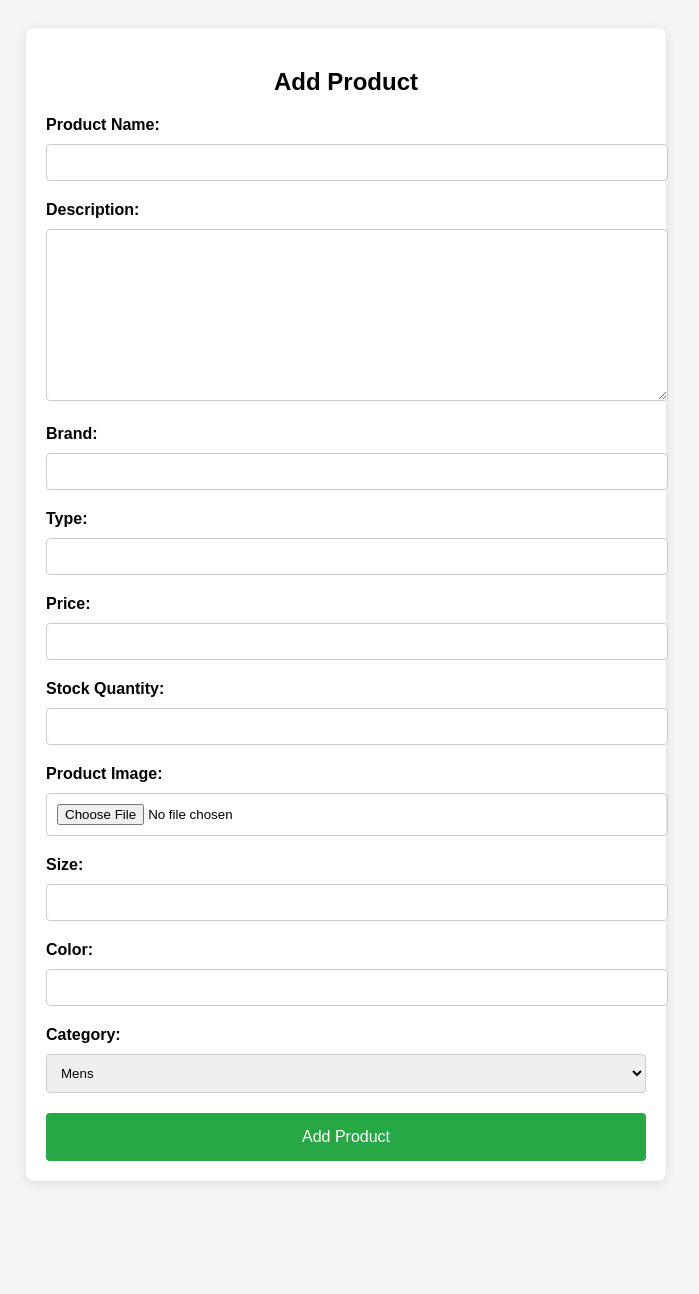
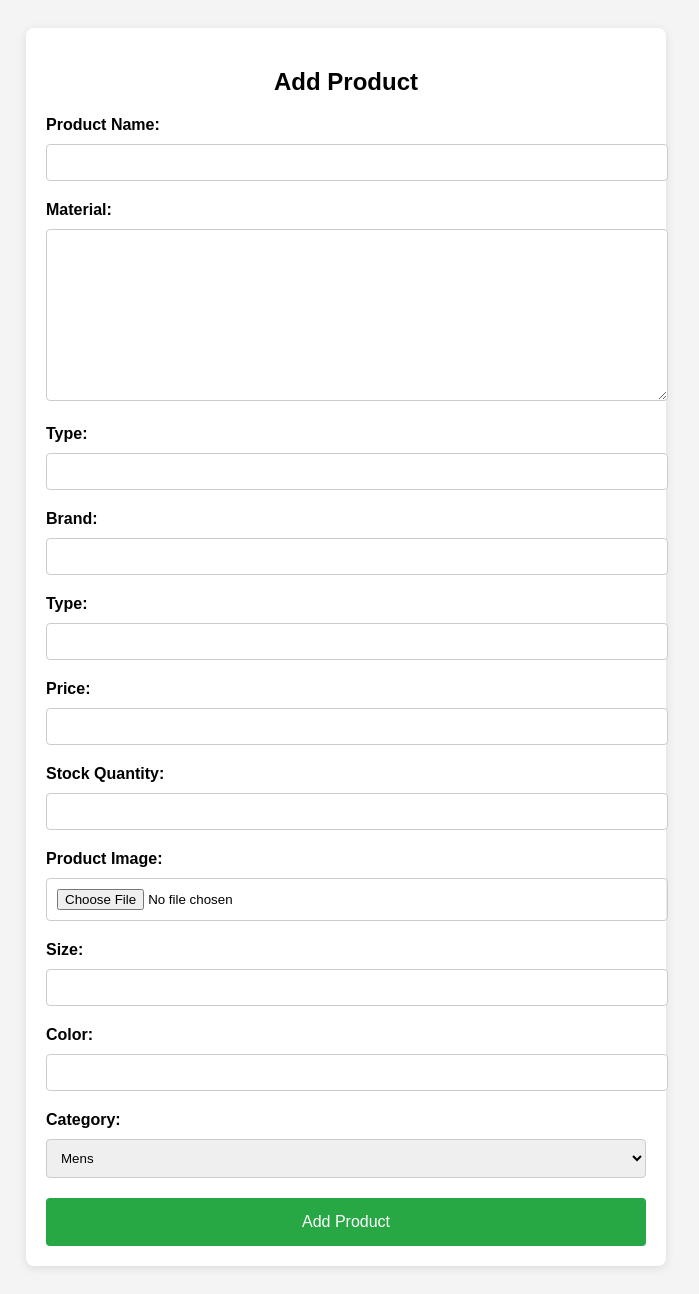
Before and after one commit to treesathomas123/Online-Footwear-Store, a Django app: page /add-product/ in a window 1280 px wide. Shown: the whole page, without its empty margins (294-993 px from the left). Before the commit the page ends 1183 px from the top, so only its background shows below. Run offline with Django 5.2, Linux system fonts and the light colour scheme.

Commit message:
made changes in product model

```diff
--- a/FootLand/templates/add_product.html
+++ b/FootLand/templates/add_product.html
@@ -92,10 +92,15 @@
         {{ form.name }}
         <small class="error">{{ form.name.errors }}</small>
 
-        <!-- Description -->
-        <label for="description">Description:</label>
-        {{ form.description }}
-        <small class="error">{{ form.description.errors }}</small>
+        <!-- Material -->
+        <label for="material">Material:</label>
+        {{ form.material }}
+        <small class="error">{{ form.material.errors }}</small>
+
+         <!-- type -->
+         <label for="type">Type:</label>
+         {{ form.type }}
+         <small class="error">{{ form.type.errors }}</small>
 
         <!-- Brand -->
         <label for="brand">Brand:</label>
--- a/FootLand/templates/product_detail.html
+++ b/FootLand/templates/product_detail.html
@@ -186,6 +186,8 @@
                 <h1>{{ product.name }}</h1>
                 <p class="price">Rs. {{ product.price }}</p>
                 <p><strong>Description:</strong> {{ product.description }}</p>
+                <p><strong>Material:</strong> {{ product.material }}</p>
+
                 <p><strong>Brand:</strong> {{ product.brand }}</p>
                 <p><strong>Available Sizes:</strong> {{ product.size }}</p>
                 <p><strong>Color:</strong> {{ product.color }}</p>
--- a/FootLand/templates/view_product.html
+++ b/FootLand/templates/view_product.html
@@ -84,6 +84,7 @@
                 <th>Product Image</th>
                 <th>Product Name</th>
                 <th>Description</th>
+                <th>Material</th>
                 <th>Brand</th>
                 <th>Type</th>
                 <th>Size</th>
@@ -100,6 +101,7 @@
                 <td><img src="{{ product.image.url }}" alt="{{ product.name }}"></td>  <!-- Correct placement -->
                 <td>{{ product.name }}</td>  <!-- Moved product name here -->
                 <td>{{ product.description }}</td>
+                <td>{{ product.material }}</td>
                 <td>{{ product.brand }}</td>
                 <td>{{ product.type }}</td>
                 <td>{{ product.size }}</td>
--- a/FootLand/user/forms.py
+++ b/FootLand/user/forms.py
@@ -15,7 +15,7 @@ class ProductForm(forms.ModelForm):
 
     class Meta:
         model = Product
-        fields = ['name', 'description', 'brand','type', 'price', 'stock_quantity', 'image', 'size', 'color', 'category']
+        fields = ['name', 'description','material', 'brand','type', 'price', 'stock_quantity', 'image', 'size', 'color', 'category']
 
     def clean_name(self):
         name = self.cleaned_data.get('name')
--- a/FootLand/user/models.py
+++ b/FootLand/user/models.py
@@ -39,6 +39,7 @@ class Product(models.Model):
 
     name = models.CharField(max_length=100)
     description = models.TextField(max_length=1000)
+    material  = models.TextField(max_length=1000)
     brand = models.CharField(max_length=50)
     type = models.CharField(max_length=50)
     price = models.DecimalField(max_digits=10, decimal_places=2)
```
Also changed, not shown: FootLand/user/migrations/0017_product_material.py (added).
